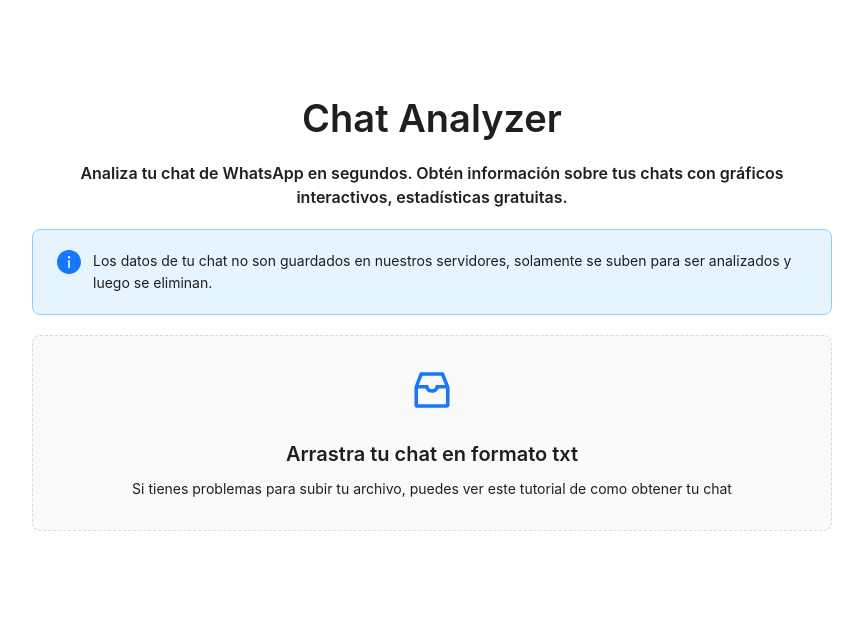
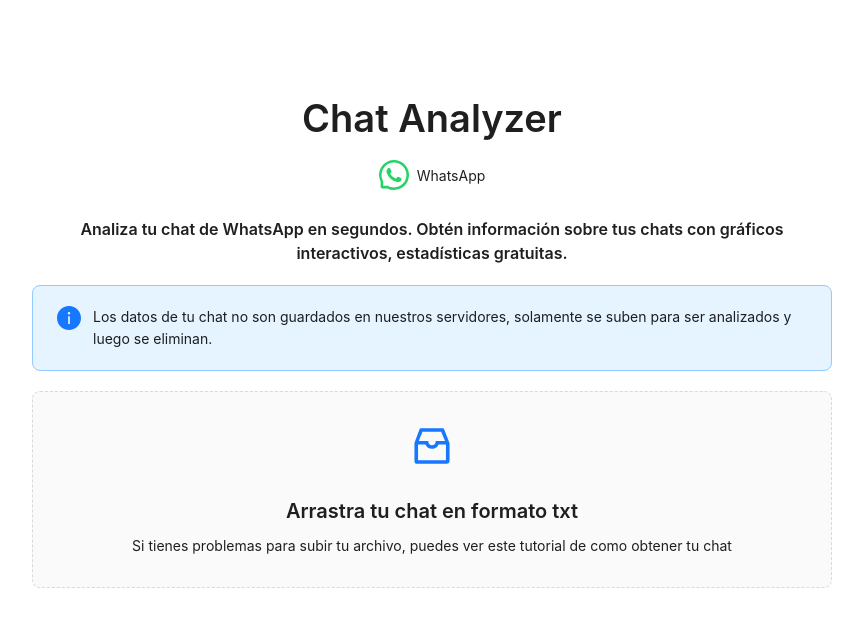
Before and after one commit to StevenJM05/chat-analyzer, a Next.js app: page / in a window 1280 px wide. Shown: the top 626 px of the page, without its empty margins (208-1071 px from the left). Built offline with nearby package versions, Linux system fonts and the light colour scheme; what @ant-design/nextjs-registry would draw is missing.

Commit message:
add stats to modal component

```diff
--- a/src/app/Dashboard.tsx
+++ b/src/app/Dashboard.tsx
@@ -1,5 +1,5 @@
 import React from 'react';
-import { Card, Row, Col, Statistic } from 'antd';
+import { Card, Row, Col, Statistic, Modal } from 'antd';
 import Chart from 'react-apexcharts';
 
 interface DashboardProps {
@@ -10,9 +10,10 @@ interface DashboardProps {
     messagesByYear: Record<string, number>;
     messagesByHour: Record<string, number>;
   };
+  open: boolean;
 }
 
-const Dashboard: React.FC<DashboardProps> = ({ stats }) => {
+const Dashboard: React.FC<DashboardProps> = ({ stats, open }) => {
   const totalMessages = stats.count;
   const totalDays = stats.days;
   const messagesPerMonth = stats.messagesByMonth;
@@ -41,7 +42,7 @@ const Dashboard: React.FC<DashboardProps> = ({ stats }) => {
   };
 
   return (
-    <div style={{ padding: '20px' }}>
+    <div style={{ marginTop: '20px' }}>
       <Row gutter={16}>
         <Col span={8}>
           <Card>
--- /dev/null
+++ b/src/app/globals.css
@@ -0,0 +1,4 @@
+body {
+  padding: 0;
+  margin: 0;
+}
--- a/src/app/layout.tsx
+++ b/src/app/layout.tsx
@@ -1,5 +1,6 @@
 import React from 'react';
 import { AntdRegistry } from '@ant-design/nextjs-registry';
+import "./globals.css";
 
 const RootLayout = ({ children }: React.PropsWithChildren) => (
   <html lang="en">
--- a/src/app/page.tsx
+++ b/src/app/page.tsx
@@ -2,7 +2,9 @@
 import React from "react";
 import Uploader from "./Uploader";
 import Title from "antd/es/typography/Title";
-import { Alert } from "antd";
+import Text from "antd/es/typography/Text";
+import { Alert, Modal, Space } from "antd";
+import { WhatsAppOutlined } from "@ant-design/icons";
 import Dashboard from "./Dashboard";
 
 const Home = () => {
@@ -21,14 +23,24 @@ const Home = () => {
       body: formData,
     }).then((response) => response.json())
       .then((data) => setStats(data));
+  }
 
+  const handleClose = () => {
+    setShowStats(false);
+    setStats(null);
   }
 
   return (
     <div>
       <div style={{ maxWidth: 800, margin: "50px auto", padding: "20px" }}>
         <div style={{ textAlign: "center", marginBottom: "20px" }}>
-          <Title>Chat Analyzer</Title>
+          <Title level={1}>Chat Analyzer</Title>
+          <Space>
+            <Space>
+              <WhatsAppOutlined style={{ fontSize: "30px", color: "#25D366" }} />
+              <Text>WhatsApp</Text>
+            </Space>
+          </Space>
           <Title level={5}>
             Analiza tu chat de <strong>WhatsApp</strong> en segundos. Obtén
             información sobre tus chats con gráficos interactivos, estadísticas
@@ -44,8 +56,16 @@ const Home = () => {
         <Uploader onSubmit={submit} />
       </div>
       {showStats && stats != null && (
-          <Dashboard stats={stats}/>
-        )
+        <Modal
+          title="Resultados"
+          footer={null}
+          open={showStats}
+          onCancel={handleClose}
+          width={800}
+        >
+          <Dashboard open={showStats} stats={stats} />
+        </Modal>
+      )
       }
     </div>
   );
```
